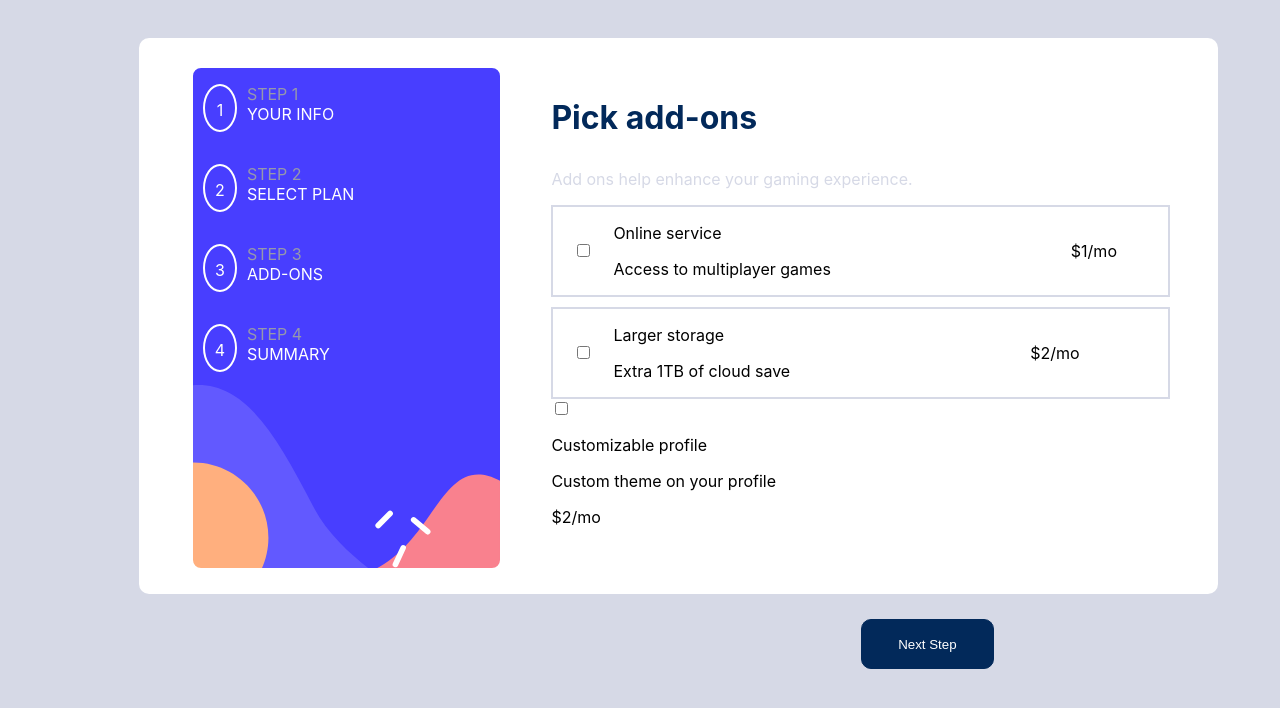
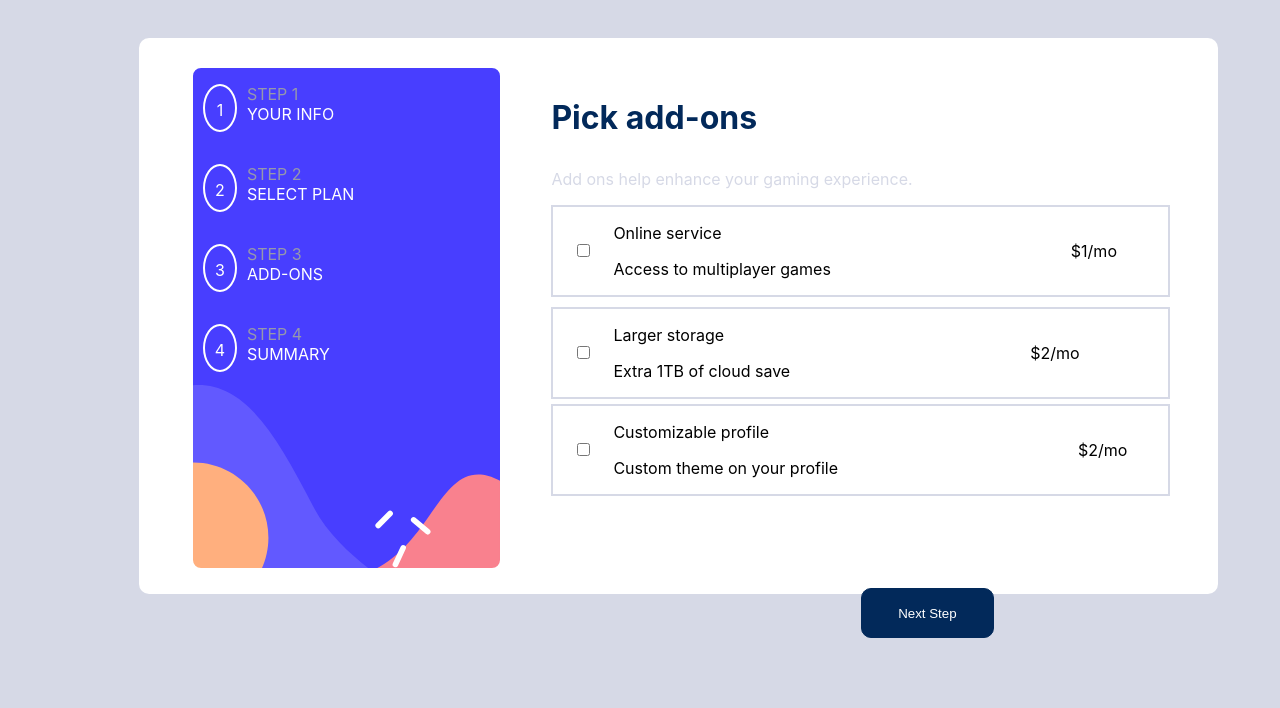
Before and after one commit to steven-mpawulo/multi-step-form, a React (Create React App) app: page / in a window 1280 px wide. Shown: the top 708 px of the page. Built offline with nearby package versions, Linux system fonts and the light colour scheme.

Commit message:
styles customizable profile container

```diff
--- a/src/components/PickAddOns.js
+++ b/src/components/PickAddOns.js
@@ -33,12 +33,16 @@ const PickAddOns = () => {
             </div>
         </div>
         <div className="customizable-profile-container">
+            <div className="first-inner-container">
             <input type="checkbox" />
-            <div className="customizable-profile-inner-container">
+            </div>
+            <div className="second-inner-container">
                 <p>Customizable profile</p>
                 <p>Custom theme on your profile</p>
             </div>
+            <div className="third-inner-container">
             <p>&#36;2/mo</p>
+            </div>
         </div>
     </div>
   )
--- a/src/styles/pick_add_ons.css
+++ b/src/styles/pick_add_ons.css
@@ -42,3 +42,12 @@
     margin-top: 10px;
 
 }
+
+.customizable-profile-container {
+    border: 2px solid hsl(229, 24%, 87%);
+    display: flex;
+    flex-direction: row;
+    width: 100%;
+    align-items: center;
+    margin-top: 5px;
+}
```
